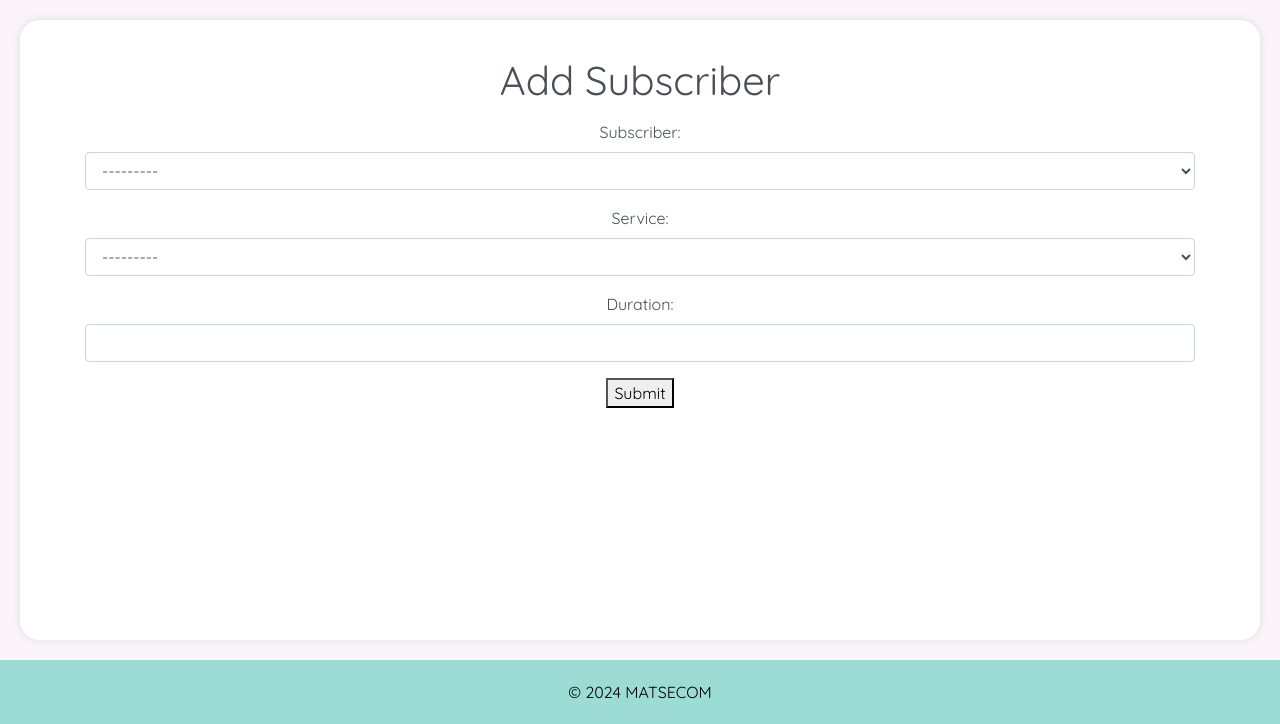
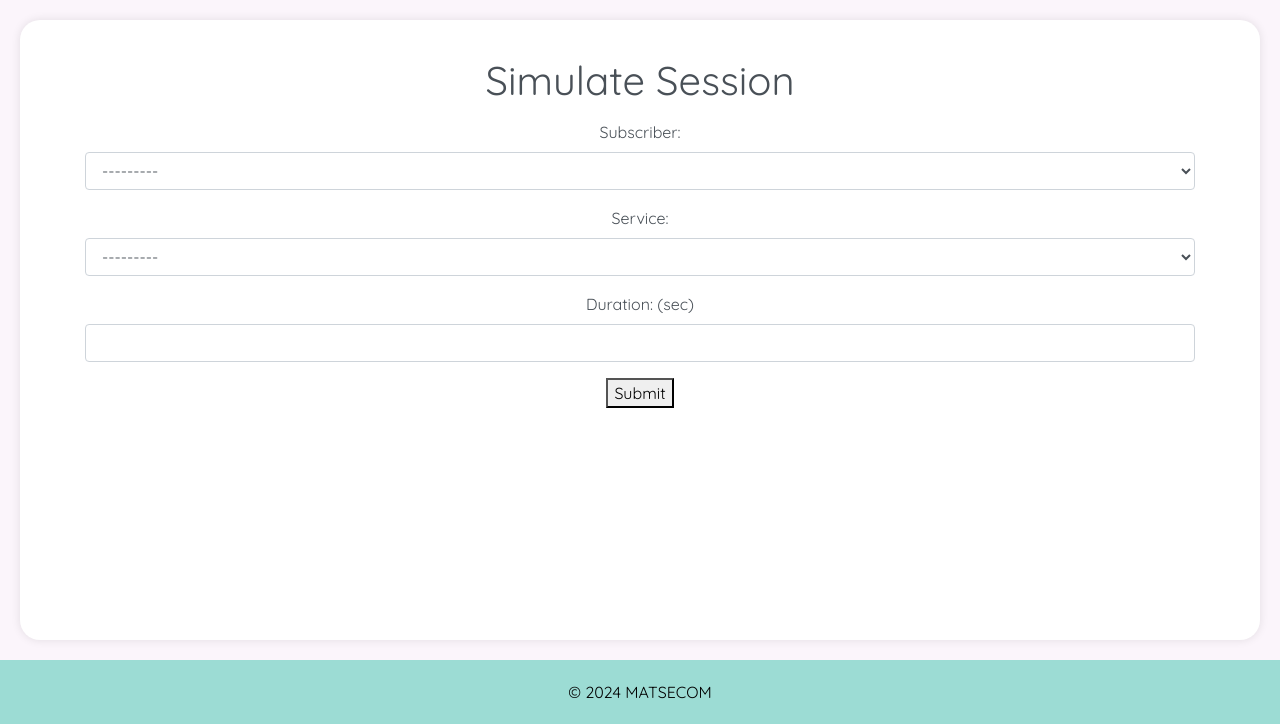
Before and after one commit to Yunaido/DAWN, a Django app: page /sessions/simulate in a window 1280 px wide. Shown: the part 76-800 px from the top of the page. Run offline with Django 5.2, Linux system fonts and the light colour scheme; the visitor is signed in with stand-in values (Sample User, id 1); data that the repository does not hold is empty; some libraries are stand-ins or nearby versions.

Commit message:
add units to session views

```diff
--- a/dawn/matsecom/templates/session/session_list.html
+++ b/dawn/matsecom/templates/session/session_list.html
@@ -29,7 +29,7 @@
             <th scope="col">IMSI</th>
             <th scope="col">Service</th>
             <th scope="col">Timestamp</th>
-            <th scope="col">Data Volume</th>
+            <th scope="col">Data Volume (MB)</th>
             <th scope="col">Call Seconds</th>
             <th scope="col">Paid</th>
         </tr>
--- a/dawn/matsecom/templates/session/simulate_session.html
+++ b/dawn/matsecom/templates/session/simulate_session.html
@@ -7,7 +7,7 @@
 
 {% block content %}
   <div class="container">
-    <h1 class="my-3">Add Subscriber</h1>
+    <h1 class="my-3">Simulate Session</h1>
     <form method="post" class="form">
       {% csrf_token %}
       {% comment %} {{ form.as_p }} {% endcomment %}
@@ -15,7 +15,7 @@
         {{ form.subscriber|add_class:'form-control' }}</div>
       <div class="form-group">{{ form.service.label_tag }}
         {{ form.service|add_class:'form-control' }}</div>
-      <div class="form-group">{{ form.duration.label_tag }}
+      <div class="form-group">{{ form.duration.label_tag }} (sec)
         {{ form.duration|add_class:'form-control' }}</div>
       {% if form.errors %}
         <div class="alert alert-danger mt-3" role="alert">
```
